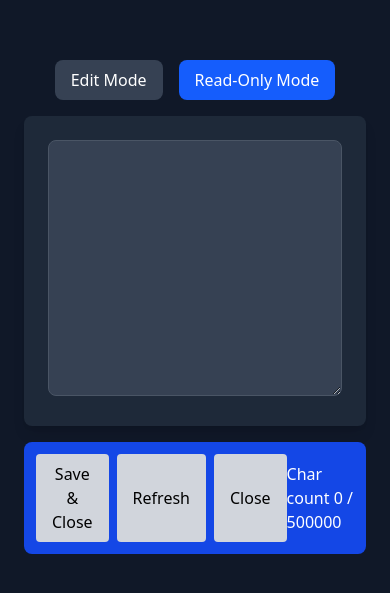
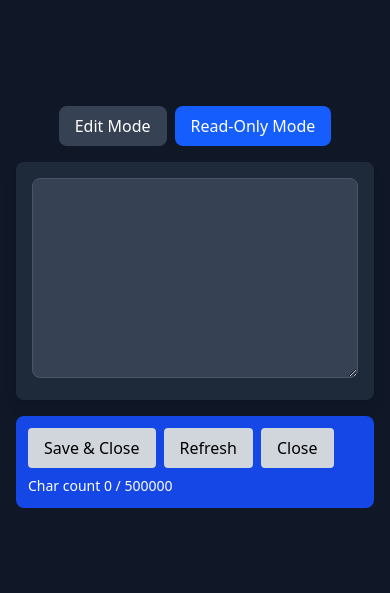
Before and after one commit to Yaswanthvijjapu/Coded-pad, a React (Vite) app in the folder frontend/: page /editor/1 in a window 390 px wide. Shown: the part 115-708 px from the top of the page. Built offline with nearby package versions, Linux system fonts and the light colour scheme; no server answers.

Commit message:
Responsive

```diff
--- a/frontend/src/components/Editor.jsx
+++ b/frontend/src/components/Editor.jsx
@@ -75,33 +75,38 @@ const Editor = () => {
   if (loading) return <p className="text-center mt-20 text-white">Loading...</p>;
 
   return (
-    <div className="min-h-screen flex flex-col items-center justify-center bg-gray-900 text-white p-6">
-      <div className="flex space-x-4 mb-4">
-        <button onClick={() => setReadOnly(false)} className={`px-4 py-2 ${!readOnly ? "bg-blue-600" : "bg-gray-700"} rounded-lg`}>
+    <div className="min-h-screen flex flex-col items-center justify-center bg-gray-900 text-white p-4 md:p-6">
+      {/* Mode Toggle Buttons */}
+      <div className="flex flex-wrap gap-2 justify-center mb-4">
+        <button onClick={() => setReadOnly(false)} className={`px-4 py-2 rounded-lg ${!readOnly ? "bg-blue-600" : "bg-gray-700"}`}>
           Edit Mode
         </button>
-        <button onClick={() => setReadOnly(true)} className={`px-4 py-2 ${readOnly ? "bg-blue-600" : "bg-gray-700"} rounded-lg`}>
+        <button onClick={() => setReadOnly(true)} className={`px-4 py-2 rounded-lg ${readOnly ? "bg-blue-600" : "bg-gray-700"}`}>
           Read-Only Mode
         </button>
       </div>
 
-      <div className="w-full max-w-4xl bg-gray-800 p-6 rounded-lg shadow-lg">
+      {/* Code Editor */}
+      <div className="w-full max-w-4xl bg-gray-800 p-4 md:p-6 rounded-lg shadow-lg">
         <textarea
-          className={`w-full h-64 p-4 rounded-lg ${readOnly ? "bg-gray-700 text-gray-300" : "bg-gray-600 text-white"} border border-gray-600`}
+          className={`w-full min-h-[200px] md:h-64 p-4 rounded-lg border border-gray-600 ${
+            readOnly ? "bg-gray-700 text-gray-300" : "bg-gray-600 text-white"
+          }`}
           value={code}
           onChange={handleTextChange}
           readOnly={readOnly}
         ></textarea>
       </div>
 
-      <div className="mt-4 w-full max-w-4xl bg-blue-700 p-3 flex justify-between items-center rounded-lg">
-        <div className="flex space-x-2">
+      {/* Control Buttons */}
+      <div className="mt-4 w-full max-w-4xl bg-blue-700 p-3 flex flex-wrap justify-between items-center rounded-lg gap-2">
+        <div className="flex flex-wrap gap-2">
           <button onClick={handleSaveAndClose} className="px-4 py-2 bg-gray-300 text-black rounded">Save & Close</button>
           {!readOnly && <button onClick={handleSave} className="px-4 py-2 bg-gray-300 text-black rounded">Save</button>}
           <button onClick={handleRefresh} className="px-4 py-2 bg-gray-300 text-black rounded">Refresh</button>
           <button onClick={handleClose} className="px-4 py-2 bg-gray-300 text-black rounded">Close</button>
         </div>
-        <span className="text-white">Char count {charCount} / {maxCharLimit}</span>
+        <span className="text-white text-center text-sm md:text-base">Char count {charCount} / {maxCharLimit}</span>
       </div>
     </div>
   );
--- a/frontend/src/components/Home.jsx
+++ b/frontend/src/components/Home.jsx
@@ -28,14 +28,14 @@ const Home = () => {
   };
 
   return (
-    <div className="min-h-screen flex flex-col items-center justify-center bg-gradient-to-r from-gray-900 to-black text-white relative overflow-hidden">
+    <div className="min-h-screen flex flex-col items-center justify-center bg-gradient-to-r from-gray-900 to-black text-white relative overflow-hidden px-4">
       {/* Background Random Text Effect */}
       <div className="absolute inset-0 text-gray-500 text-xs md:text-sm leading-6 opacity-10 pointer-events-none">
-        {Array(50)
+        {Array(30)
           .fill()
           .map((_, i) => (
             <p key={i} className="whitespace-nowrap">
-              {Array(50)
+              {Array(30)
                 .fill()
                 .map(() => Math.random().toString(36).substring(2, 10))
                 .join(" ")}
@@ -44,22 +44,22 @@ const Home = () => {
       </div>
 
       {/* Main Content */}
-      <div className="relative bg-gray-800 bg-opacity-90 p-8 md:p-12 rounded-xl shadow-2xl text-center w-11/12 md:w-2/3 lg:w-1/3">
-        <h2 className="text-3xl md:text-4xl font-bold text-blue-400">
+      <div className="relative bg-gray-800 bg-opacity-90 p-6 md:p-10 rounded-xl shadow-2xl text-center w-full max-w-md md:max-w-lg lg:max-w-xl">
+        <h2 className="text-2xl sm:text-3xl md:text-4xl font-bold text-blue-400">
           Enter Your Code ID
         </h2>
 
-        <form onSubmit={handleSubmit} className="mt-6 flex items-center justify-center w-full">
+        <form onSubmit={handleSubmit} className="mt-6 flex flex-col sm:flex-row items-center w-full gap-2">
           <input
             type="text"
             value={codeId}
             onChange={(e) => setCodeId(e.target.value)}
-            className="p-3 w-4/5 md:w-2/3 rounded-l-lg bg-gray-700 text-white border border-gray-600 focus:outline-none text-lg"
+            className="p-3 w-full sm:w-2/3 rounded-lg sm:rounded-l-lg bg-gray-700 text-white border border-gray-600 focus:outline-none text-lg placeholder-gray-400"
             placeholder="Enter Code ID..."
           />
           <button
             type="submit"
-            className="px-5 py-3 bg-blue-500 hover:bg-blue-600 text-white font-semibold rounded-r-lg text-lg"
+            className="w-full sm:w-auto px-5 py-3 bg-blue-500 hover:bg-blue-600 text-white font-semibold rounded-lg sm:rounded-r-lg text-lg transition"
           >
             Submit
           </button>
```
